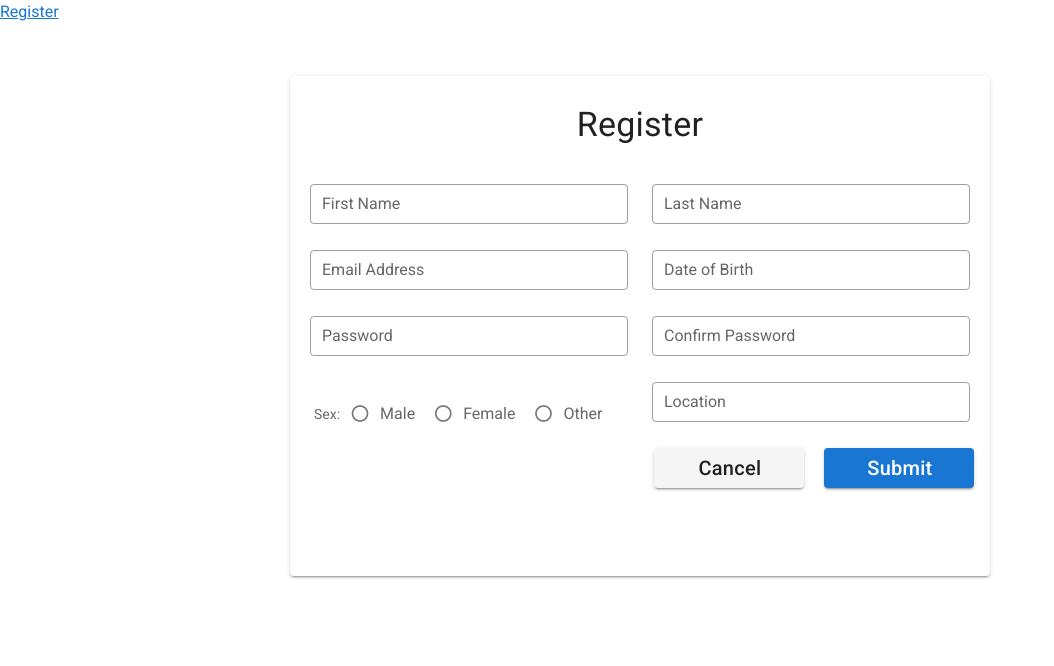
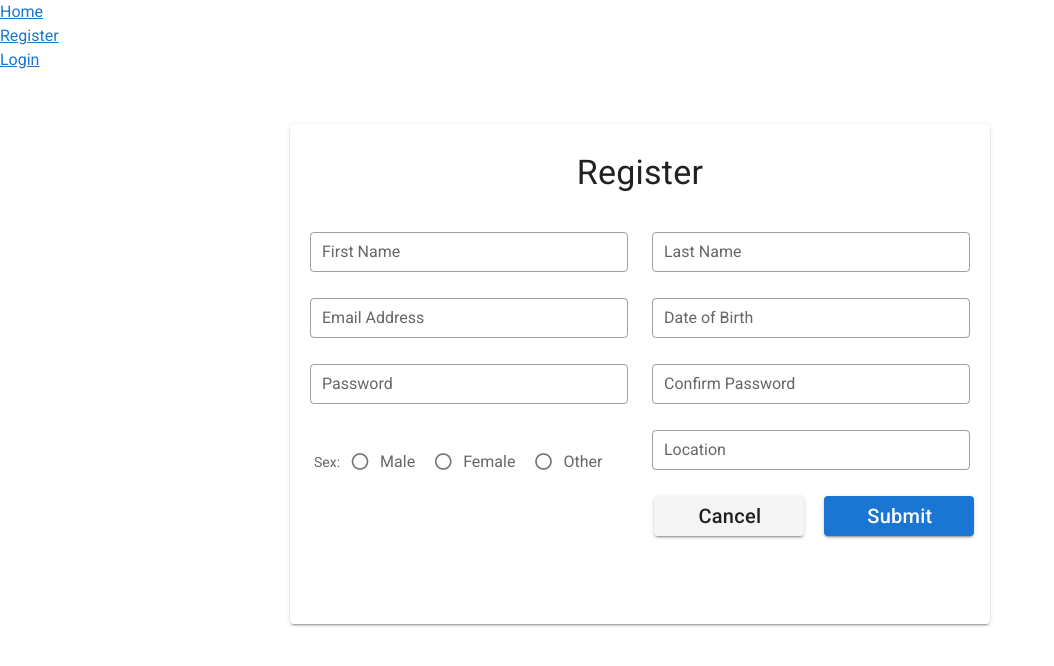
Before and after one commit to ktraan/FindYourFit, a Vue app in the folder client/: page /register in a window 1280 px wide. Shown: the top 666 px of the page, without its empty margins (0-1054 px from the left). Built offline with nearby package versions, Linux system fonts and the light colour scheme.

Commit message:
Radiobtn, Usercontroller, Axios

```diff
--- a/client/package.json
+++ b/client/package.json
@@ -9,6 +9,7 @@
     "lint": "vue-cli-service lint"
   },
   "dependencies": {
+    "axios": "^0.20.0",
     "core-js": "^2.6.5",
     "sass": "^1.27.0",
     "sass-loader": "^10.0.3",
--- a/client/src/App.vue
+++ b/client/src/App.vue
@@ -1,6 +1,9 @@
 <template>
   <v-app>
+    <router-link to="/">Home</router-link>
     <router-link to="/register">Register</router-link>
+    <router-link to="/login">Login</router-link>
+
     <v-main>
       <router-view />
     </v-main>
--- a/client/src/router.js
+++ b/client/src/router.js
@@ -2,6 +2,7 @@ import Vue from "vue";
 import Router from "vue-router";
 import Home from "./views/Home.vue";
 import Register from "./views/Register";
+import Login from "./views/Login";
 
 Vue.use(Router);
 
@@ -24,5 +25,10 @@ export default new Router({
       name: "register",
       component: Register,
     },
+    {
+      path: "/login",
+      name: "login",
+      component: Login
+    },
   ],
 });
--- a/client/src/views/Home.vue
+++ b/client/src/views/Home.vue
@@ -1,4 +1,6 @@
-<template> </template>
+<template>
+  <h1>Home Page</h1>
+</template>
 
 <script>
 export default {
--- /dev/null
+++ b/client/src/views/Login.vue
@@ -0,0 +1,5 @@
+<template>
+<v-container>
+    <h1>Login</h1>
+</v-container>
+</template>
--- a/client/src/views/Register.vue
+++ b/client/src/views/Register.vue
@@ -8,15 +8,27 @@
         <v-row class="d-flex justify-space-between  mt-10">
           <!-- First Col -->
           <v-col cols="6">
-            <v-text-field label="First Name" dense outlined> </v-text-field>
             <v-text-field
+              v-model="user.firstName"
+              name="firstName"
+              label="First Name"
+              dense outlined
+            >
+            </v-text-field>
+
+            <v-text-field
+              v-model="user.email"
+              name="email"
               dense
               label="Email Address"
               hint="eg. fyf@gmail.com"
               outlined
             >
             </v-text-field>
+
             <v-text-field
+              v-model="user.password"
+              name="user.password"
               dense
               label="Password"
               hint="Password must have 8 characters or more."
@@ -25,24 +37,57 @@
             </v-text-field>
 
             <v-radio-group class="ml-1" label="Sex:" row dense>
-              <v-radio label="Male" color="blue darken-1" ripple></v-radio>
-              <v-radio label="Female" color="pink lighten-3" ripple></v-radio>
-              <v-radio label="Other" color="purple accent-4" ripple></v-radio>
+              <v-radio class="asdf"
+                v-model="user.gender"
+                v-bind:name="maleGender"
+                label="Male"
+                color="blue darken-1"
+
+                >
+              </v-radio>
+              <v-radio
+                v-model="user.gender"
+                v-bind:name="femaleGender"
+                value="Female"
+                label="Female"
+                color="pink lighten-3"
+              >
+              </v-radio>
+              <v-radio
+                v-model="user.gender"
+                v-bind:name="otherGender"
+                value="Other"
+                label="Other"
+                color="purple accent-4"
+                >
+              </v-radio>
             </v-radio-group>
           </v-col>
 
           <!-- Second Col -->
           <v-col cols="6">
-            <v-text-field dense label="Last Name" outlined></v-text-field>
             <v-text-field
+              v-model="user.lastName"
+              name="lastName"
+              dense
+              label="Last Name"
+              outlined>
+            </v-text-field>
+
+            <v-text-field
+              v-model="user.birthday"
+              name="birthday"
               dense
               label="Date of Birth"
               hint="eg. 2020-01-30"
               outlined
             >
             </v-text-field>
+
+            <!-- TODO: Compare this input with other password -->
             <v-text-field dense label="Confirm Password" outlined>
             </v-text-field>
+
             <v-text-field
               dense
               label="Location"
@@ -60,11 +105,13 @@
               class="primary text-capitalize text-h6 ml-5 mr-5"
               width="150"
               height="40"
+              @click="onClickLogger"
             >
               Submit
             </v-btn>
           </v-row>
         </v-row>
+        {{ }}
       </v-card>
     </v-row>
 
@@ -77,10 +124,41 @@ const GET_URL = "http://localhost:3000/register";
 
 export default {
   name: "register",
-  data: () => ({
-    error: "",
-    name: [],
-  }),
+  data: () => {
+    return {
+      // Gender strings
+      // TODO: Send Gender as these variables
+      maleGender: "Male",
+      femaleGender: "Female",
+      otherGender: "Other",
+
+      user: {
+        firstName: '',
+        lastName: '',
+        email: '',
+        password: '',
+        gender: '',
+        location: '',
+        birthday: '',
+
+      }
+    }
+
+
+  },
+  methods: {
+
+    // Test Method to console.log
+    onClickLogger(){
+      let data = {
+        firstName: this.user.firstName,
+        gender2: this.gender,
+        // gender3: this.gender.name,
+
+      }
+      console.log(data)
+    }
+  }
   // mounted() {
   //   fetch(GET_URL)
   //     .then((response) => response.json())
```
Also changed, not shown: client/src/http-common.js (added, +8 -0 lines), client/src/services/RegisterDataService.js (added, +7 -0 lines), 1 other file (tests, documents, lock files or other folders).
